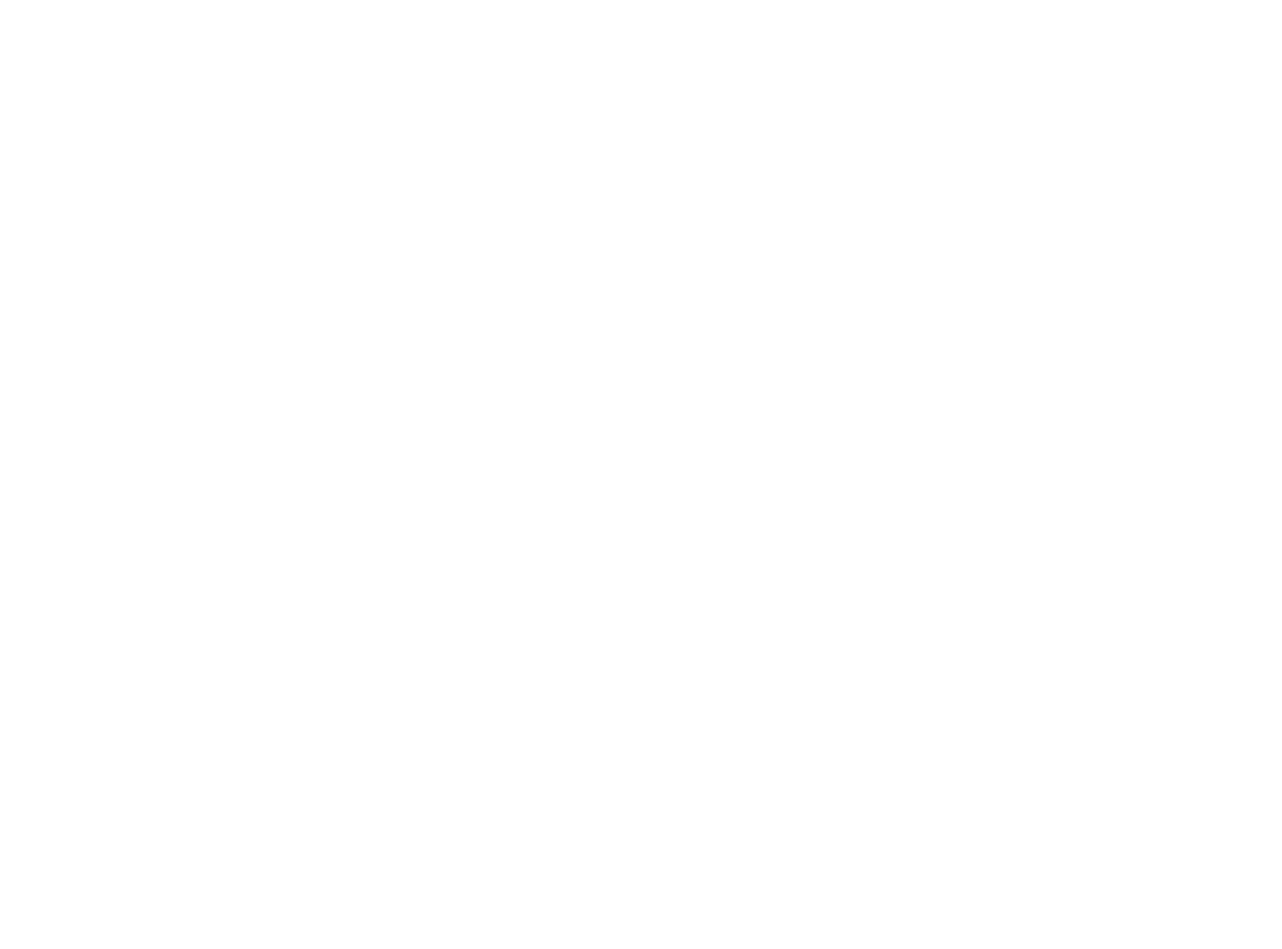
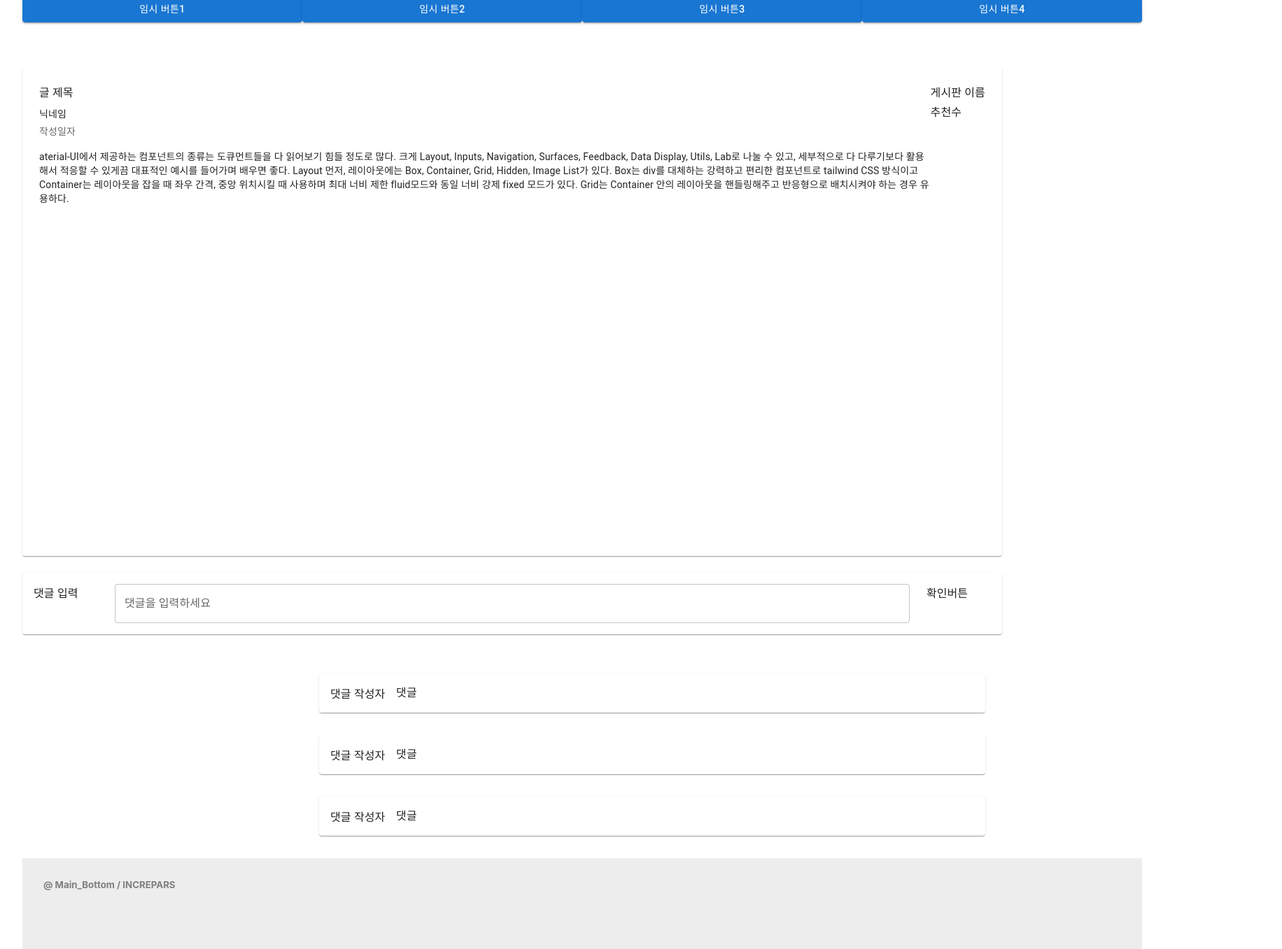
Before and after one commit to iamcamper/IamCamper, a Next.js app in the folder next_imc/: page /bbs/view_bbs in a window 1280 px wide. Shown: the part 523-1880 px from the top of the page at 70% size, 1832 px wide, since content can reach past the window. Before the commit the page ends 800 px from the top, so only its background shows below. Built offline with nearby package versions, Linux system fonts and the light colour scheme.

Commit message:
11-29(s1)

```diff
--- a/next_imc/package.json
+++ b/next_imc/package.json
@@ -20,6 +20,7 @@
     "@types/react": "18.0.25",
     "@types/react-dom": "18.0.9",
     "axios": "^1.2.0",
+    "bootstrap": "^5.2.3",
     "cookies-next": "^2.1.1",
     "eslint": "8.27.0",
     "eslint-config-next": "13.0.3",
@@ -27,6 +28,7 @@
     "next": "13.0.3",
     "react": "^18.2.0",
     "react-app": "^1.1.2",
+    "react-bootstrap": "^2.6.0",
     "react-dom": "18.2.0",
     "react-icons": "^4.6.0",
     "react-js-pagination": "^3.0.3",
--- a/next_imc/pages/bbs/bbs.css
+++ b/next_imc/pages/bbs/bbs.css
@@ -3,7 +3,7 @@
 */
   .search-form {
     position: relative;
-    top: 50%;
+    top: 20%;
     left: 50%;
     width: 600px;
     height: 40px;
@@ -47,10 +47,10 @@
 
   .bottom-div {
     text-align: center;
-    width: 1200px;
-    height: 250px;
+    width: 1600px;
+    height: 300px;
     margin: auto;
-  }
+    }
 
   /*
   페이징
@@ -59,7 +59,8 @@
   .pagination {
     display: flex;
     justify-content: center;
-    margin-top: 135px;
+    margin: 80px;
+    padding-bottom: 50px;
   }
 
   ul {
--- a/next_imc/pages/bbs/editor.js
+++ b/next_imc/pages/bbs/editor.js
@@ -8,7 +8,7 @@ export default function editor(){
            <Editor
                 placeholder=""
                 previewStyle="vertical" // 미리보기 스타일 지정
-                height="300px" // 에디터 창 높이
+                height="500px" // 에디터 창 높이
                 initialEditType="wysiwyg" // 초기 입력모드 설정(디폴트 markdown)
             />
         </div>
--- a/next_imc/pages/bbs/paging.module.css
+++ b/next_imc/pages/bbs/paging.module.css
@@ -1,7 +1,7 @@
 .pagination {
     display: flex;
     justify-content: center;
-    margin-top: 15px;
+    margin-top: 50px;
   }
 
   ul {
--- a/next_imc/pages/bbs/view_bbs.js
+++ b/next_imc/pages/bbs/view_bbs.js
@@ -1,5 +1,151 @@
+import Main1 from "../../com/Main1";
+import Main1_Menu from "../../com/Main1_Menu";
+import Main1_top from "../../com/Main_top";
+import styles from '../../styles/Home.module.css';
+import Main_Bottom from "../../com/Main_Bottom";
+import { Box, Grid, Input, Paper, Stack, TextField, Typography } from "@mui/material";
+import { Container, textAlign } from "@mui/system";
+export default function view_bbs(){
+   return(
+   <div className= {styles.container}>
+            <Main1_top/>
+            <Main1/>
+            <Main1_Menu/>
+            <Paper
+      sx={{
+        p: 3,
+        width:'1400px',
+        height:'700px',
+        margin: 'auto',
+        flexGrow: 1,
+        backgroundColor: (theme) =>
+          theme.palette.mode === 'dark' ? '#1A2027' : '#fff',
+      }}
+    >
+      <Grid container spacing={2}>
+        <Grid item xs={12} sm container>
+          <Grid item xs container direction="column" spacing={2}>
+            <Grid item xs>
+              <Typography gutterBottom variant="subtitle1" component="div">
+                글 제목
+              </Typography>
+              <Typography variant="body2" gutterBottom>
+                닉네임
+              </Typography>
+              <Typography variant="body2" color="text.secondary">
+                작성일자
+              </Typography>
+            </Grid>
+            <Grid item>
+              <Typography sx={{ cursor: 'pointer' }} variant="body2">
+              aterial-UI에서 제공하는 컴포넌트의 종류는 도큐먼트들을 다 읽어보기 힘들 정도로 많다.
+
+                  크게 Layout, Inputs, Navigation, Surfaces, Feedback, Data Display, Utils, Lab로 나눌 수 있고,
+
+                  세부적으로 다 다루기보다 활용해서 적응할 수 있게끔 대표적인 예시를 들어가며 배우면 좋다.
 
 
-export default function view_bbs(){
 
+                  Layout
+
+
+                  먼저, 레이아웃에는 Box, Container, Grid, Hidden, Image List가 있다.
+
+                  Box는 div를 대체하는 강력하고 편리한 컴포넌트로 tailwind CSS 방식이고
+
+                  Container는 레이아웃을 잡을 때 좌우 간격, 중앙 위치시킬 때 사용하며
+
+                  최대 너비 제한 fluid모드와 동일 너비 강제 fixed 모드가 있다.
+
+                  Grid는 Container 안의 레이아웃을 핸들링해주고 반응형으로 배치시켜야 하는 경우 유용하다.
+              </Typography>
+            </Grid>
+          </Grid>
+          <Grid item>
+            <Typography variant="subtitle1" component="div">
+              게시판 이름
+            </Typography>
+            <Typography variant="subtitle1" component="div">
+              추천수
+            </Typography>
+          </Grid>
+        </Grid>
+      </Grid>
+      </Paper>
+      <Paper
+        sx={{
+          my: 3,
+          mx: 'auto',
+          p: 2,
+          width: '1400px',
+          height: 'auto'
+        }}
+      >
+        <Grid container wrap="nowrap" spacing={3}>
+          <Grid item xs={1}>
+            댓글 입력
+          </Grid>
+          <Grid item xs={10}>
+            <TextField fullWidth label="댓글을 입력하세요" id="fullWidth" />
+          </Grid>
+          <Grid item xs={1}>
+            확인버튼
+          </Grid>
+        </Grid>
+      </Paper>
+     <Box sx={{ flexGrow: 1, overflow: 'hidden', px: 3, width:'1000px', marginLeft:'400px'}}>
+      <Paper
+        sx={{
+          my: 4,
+          mx: 'auto',
+          p: 2,
+        }}
+      >
+        <Grid container wrap="nowrap" spacing={2}>
+          <Grid item>
+          댓글 작성자
+          </Grid>
+          <Grid item xs zeroMinWidth>
+            <Typography noWrap>댓글</Typography>
+          </Grid>
+        </Grid>
+      </Paper>
+      <Paper
+        sx={{
+          my: 4,
+          mx: 'auto',
+          p: 2,
+        }}
+      >
+        <Grid container wrap="nowrap" spacing={2}>
+          <Grid item>
+            댓글 작성자
+          </Grid>
+          <Grid item xs>
+            <Typography noWrap>댓글</Typography>
+          </Grid>
+        </Grid>
+      </Paper>
+      <Paper
+        sx={{
+          my: 4,
+          mx: 'auto',
+          p: 2,
+        }}
+      >
+      <Grid container wrap="nowrap" spacing={2}>
+          <Grid item>
+          댓글 작성자
+          </Grid>
+          <Grid item xs>
+            <Typography>댓글</Typography>
+          </Grid>
+        </Grid>
+      </Paper>
+    </Box>
+      <div>
+         <Main_Bottom/>
+       </div>
+       </div>
+   )
 }
```
Also changed, not shown: next_imc/pages/bbs/buy_bbs.js (added, +110 -0 lines), next_imc/pages/bbs/edit_bbs.js (+22 -17 lines), next_imc/pages/bbs/free_bbs.js (+10 -8 lines), 1 other file (tests, documents, lock files or other folders).
